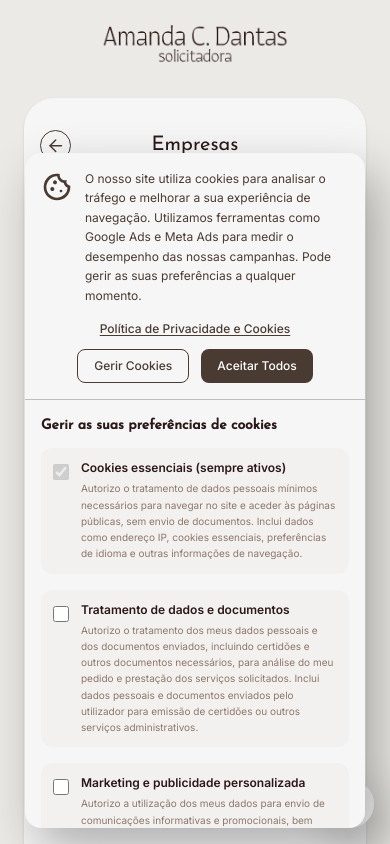
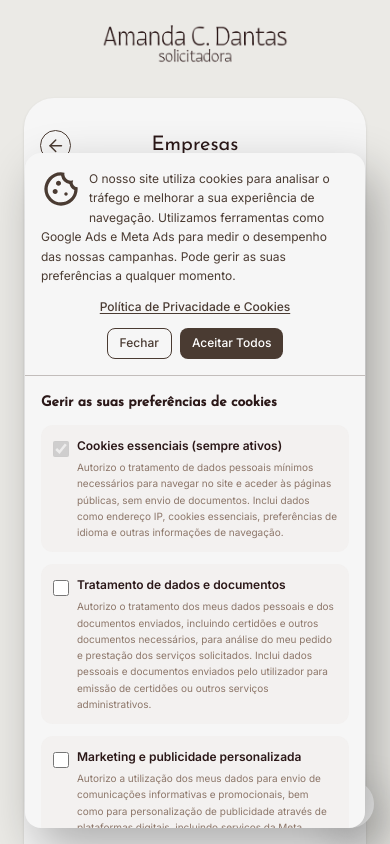
Before and after one commit to mateusabreucn/nacionalidade-portuguesa, a Next.js app: page /empresas in a window 390 px wide. Both pictures are taken after a click on the button "Gerir Cookies". Shown: the top 844 px of the page. Built offline with nearby package versions, Linux system fonts and the light colour scheme.

Commit message:
refactor: ajuste para responsividade e adição de um cookiesData

```diff
--- a/app/components/CookieBanner.tsx
+++ b/app/components/CookieBanner.tsx
@@ -3,6 +3,7 @@
 import { useState, useEffect, useRef } from "react";
 import Link from "next/link";
 import { CookieIcon } from "./Icons/CookieIcon";
+import { dadosDosCookies } from "./cookiesData";
 
 interface CookiePreferences {
   essential: boolean;
@@ -77,62 +78,57 @@ export default function CookieBanner() {
             flex flex-col
           "
         >
-          <div className="p-4 sm:p-6">
-            {/* Linha 1: Ícone + Texto */}
-            <div className="flex items-start gap-3 sm:gap-4">
-              <div className="shrink-0 mt-0.5">
-                <CookieIcon className="w-8 h-8 sm:w-10 sm:h-10 text-text-accent" />
+          <div className="p-[clamp(1rem,3vw,1.5rem)]">
+            {/* Linha 1: Ícone + Texto com Float para Wrap */}
+            <div className="block mb-[clamp(0.75rem,2vw,1rem)] text-[clamp(0.75rem,1.5vw,0.875rem)] text-text-accent leading-relaxed text-left">
+              <div className="float-left mr-[clamp(0.5rem,1.5vw,0.75rem)] mb-[clamp(0.1rem,0.5vw,0.25rem)]">
+                <CookieIcon className="w-[clamp(2.5rem,5vw,3.5rem)] h-[clamp(2.5rem,5vw,3.5rem)] text-text-accent" />
               </div>
-              <p className="text-xs sm:text-sm text-text-accent leading-relaxed">
-                O nosso site utiliza cookies para analisar o tráfego e melhorar
-                a sua experiência de navegação. Utilizamos ferramentas como
-                Google Ads e Meta Ads para medir o desempenho das nossas
-                campanhas. Pode gerir as suas preferências a qualquer momento.
-              </p>
+              {dadosDosCookies.textoPrincipalDoBanner}
             </div>
 
             {/* Linha 2: Botões */}
-            <div className="flex flex-col sm:flex-row items-center justify-between gap-3 mt-4">
+            <div className="flex flex-col sm:flex-row items-center justify-between gap-[clamp(0.75rem,2vw,1rem)]">
               <Link
-                href="/politica-privacidade"
+                href={dadosDosCookies.urlDoLinkDaPolitica}
                 className="
-              text-xs sm:text-sm font-medium text-text-accent
+                  text-[clamp(0.75rem,1.5vw,0.875rem)] font-medium text-text-accent
                   underline underline-offset-2
                   hover:brightness-75 transition-all
                   shrink-0
                 "
               >
-                Política de Privacidade e Cookies
+                {dadosDosCookies.textoDoLinkDaPolitica}
               </Link>
 
-              <div className="flex gap-3 shrink-0">
+              <div className="flex gap-[clamp(0.5rem,1.5vw,0.75rem)] shrink-0">
                 <button
                   onClick={() => {
                     setShowPreferences(!showPreferences);
                     if (showPreferences) setShowAdvanced(false);
                   }}
                   className="
-                px-4 sm:px-6 py-2
-                text-xs sm:text-sm font-medium text-text-accent
+                    px-[clamp(0.75rem,1.5vw,1.25rem)] py-[clamp(0.35rem,1.2vw,0.5rem)]
+                    text-[clamp(0.75rem,1.5vw,0.875rem)] font-medium text-text-accent
                     bg-transparent border border-border-accent rounded-lg
                     cursor-pointer
                     hover:bg-bg-modal transition-all
                   "
                 >
-                  Gerir Cookies
+                  {showPreferences ? dadosDosCookies.textosDosBotoes.fecharGerenciamento : dadosDosCookies.textosDosBotoes.gerirCookies}
                 </button>
 
                 <button
                   onClick={handleAcceptAll}
                   className="
-                px-4 sm:px-6 py-2
-                text-xs sm:text-sm font-medium text-white
+                    px-[clamp(0.75rem,1.5vw,1.25rem)] py-[clamp(0.35rem,1.2vw,0.5rem)]
+                    text-[clamp(0.75rem,1.5vw,0.875rem)] font-medium text-white
                     bg-btn-accent rounded-lg
                     cursor-pointer
                     hover:brightness-110 transition-all
                   "
                 >
-                  Aceitar Todos
+                  {dadosDosCookies.textosDosBotoes.aceitarTodos}
                 </button>
               </div>
             </div>
@@ -149,99 +145,48 @@ export default function CookieBanner() {
               opacity: showPreferences ? 1 : 0,
             }}
           >
-            <div className="px-4 sm:px-6 pb-4 sm:pb-6 border-t border-border-accent/30">
-              <h4 className="font-josefin text-sm sm:text-base font-semibold text-text-secondary mt-4 mb-3">
-                Gerir as suas preferências de cookies
+            <div className="px-[clamp(1rem,3vw,1.5rem)] pb-[clamp(1rem,3vw,1.5rem)] border-t border-border-accent/30">
+              <h4 className="font-josefin text-[clamp(0.875rem,1.5vw,1.125rem)] font-semibold text-text-secondary mt-4 mb-3">
+                {dadosDosCookies.tituloDoGerenciamento}
               </h4>
 
-              {/* Opção 1: Essenciais (sempre ativo) */}
-              <div className="mb-4 p-3 rounded-xl bg-bg-modal/50">
-                <label className="flex items-start gap-3 cursor-default">
+              {/* Opções Dinâmicas */}
+              {dadosDosCookies.opcoesDeCookies.map((opcao) => (
+                <div key={opcao.id} className="mb-[clamp(0.75rem,2vw,1rem)] p-[clamp(0.75rem,2vw,1rem)] rounded-xl bg-bg-modal/50">
+                  <label className={`flex items-start gap-[clamp(0.5rem,1.5vw,0.75rem)] ${opcao.sempreAtivoObrigatorio ? 'cursor-default' : 'cursor-pointer'}`}>
                     <input
                       type="checkbox"
-                    checked={true}
-                    disabled
-                    className="mt-1 w-4 h-4 accent-btn-accent shrink-0"
+                      checked={opcao.sempreAtivoObrigatorio ? true : preferences[opcao.id]}
+                      onChange={() => togglePreference(opcao.id)}
+                      disabled={opcao.sempreAtivoObrigatorio}
+                      className={`mt-1 w-[clamp(1rem,2vw,1.25rem)] h-[clamp(1rem,2vw,1.25rem)] accent-btn-accent shrink-0 ${opcao.sempreAtivoObrigatorio ? '' : 'cursor-pointer'}`}
                     />
                     <div>
-                    <span className="text-xs sm:text-sm font-semibold text-text-secondary block">
-                      Cookies essenciais (sempre ativos)
+                      <span className="text-[clamp(0.75rem,1.5vw,0.875rem)] font-semibold text-text-secondary block">
+                        {opcao.tituloDaOpcao}
                       </span>
-                    <span className="text-[10px] sm:text-xs text-text-muted leading-relaxed block mt-1">
-                      Autorizo o tratamento de dados pessoais mínimos
-                      necessários para navegar no site e aceder às páginas
-                      públicas, sem envio de documentos. Inclui dados como
-                      endereço IP, cookies essenciais, preferências de idioma e
-                      outras informações de navegação.
+                      <span className="text-[clamp(0.625rem,1.2vw,0.75rem)] text-text-muted leading-relaxed block mt-1">
+                        {opcao.textoDescritivo}
                       </span>
                     </div>
                   </label>
                 </div>
-
-              {/* Opção 2: Tratamento de dados e documentos */}
-              <div className="mb-4 p-3 rounded-xl bg-bg-modal/50">
-                <label className="flex items-start gap-3 cursor-pointer">
-                  <input
-                    type="checkbox"
-                    checked={preferences.dataProcessing}
-                    onChange={() => togglePreference("dataProcessing")}
-                    className="mt-1 w-4 h-4 accent-btn-accent shrink-0 cursor-pointer"
-                  />
-                  <div>
-                    <span className="text-xs sm:text-sm font-semibold text-text-secondary block">
-                      Tratamento de dados e documentos
-                    </span>
-                    <span className="text-[10px] sm:text-xs text-text-muted leading-relaxed block mt-1">
-                      Autorizo o tratamento dos meus dados pessoais e dos
-                      documentos enviados, incluindo certidões e outros
-                      documentos necessários, para análise do meu pedido e
-                      prestação dos serviços solicitados. Inclui dados pessoais
-                      e documentos enviados pelo utilizador para emissão de
-                      certidões ou outros serviços administrativos.
-                    </span>
-                  </div>
-                </label>
-              </div>
-
-              {/* Opção 3: Marketing e publicidade */}
-              <div className="mb-4 p-3 rounded-xl bg-bg-modal/50">
-                <label className="flex items-start gap-3 cursor-pointer">
-                  <input
-                    type="checkbox"
-                    checked={preferences.marketing}
-                    onChange={() => togglePreference("marketing")}
-                    className="mt-1 w-4 h-4 accent-btn-accent shrink-0 cursor-pointer"
-                  />
-                  <div>
-                    <span className="text-xs sm:text-sm font-semibold text-text-secondary block">
-                      Marketing e publicidade personalizada
-                    </span>
-                    <span className="text-[10px] sm:text-xs text-text-muted leading-relaxed block mt-1">
-                      Autorizo a utilização dos meus dados para envio de
-                      comunicações informativas e promocionais, bem como para
-                      personalização de publicidade através de plataformas
-                      digitais, incluindo serviços da Meta Platforms e da
-                      Google. Este consentimento é totalmente opcional e pode
-                      ser retirado a qualquer momento.
-                    </span>
-                  </div>
-                </label>
-              </div>
+              ))}
 
               {/* Ver mais preferências */}
               <button
                 onClick={() => setShowAdvanced(!showAdvanced)}
                 className="
-              text-xs sm:text-sm font-medium text-text-accent
+                  text-[clamp(0.75rem,1.5vw,0.875rem)] font-medium text-text-accent
                   underline underline-offset-2
                   cursor-pointer
                   hover:brightness-75 transition-all
-              mb-4
+                  mb-[clamp(0.75rem,2vw,1rem)]
                 "
               >
                 {showAdvanced
-                  ? "Ocultar preferências avançadas"
-                  : "Ver mais preferências de cookies"}
+                  ? dadosDosCookies.secaoAvancada.textoBotaoOcultar
+                  : dadosDosCookies.secaoAvancada.textoBotaoMostrar}
               </button>
 
               {/* Seção Avançada Expandível */}
@@ -255,46 +200,33 @@ export default function CookieBanner() {
                   opacity: showAdvanced ? 1 : 0,
                 }}
               >
-                <div className="p-3 sm:p-4 rounded-xl bg-bg-modal/70 border border-border-accent/20 mb-4">
-                  <div className="flex items-start gap-3">
-                    <span className="text-amber-600 text-base sm:text-lg mt-0.5 shrink-0">
+                <div className="p-[clamp(0.75rem,2vw,1rem)] rounded-xl bg-bg-modal/70 border border-border-accent/20 mb-[clamp(0.75rem,2vw,1rem)]">
+                  <div className="flex items-start gap-[clamp(0.5rem,1vw,0.75rem)]">
+                    <span className="text-amber-600 text-[clamp(1rem,2vw,1.125rem)] mt-0.5 shrink-0">
                       ⚠️
                     </span>
                     <div>
-                      <span className="text-xs sm:text-sm font-semibold text-text-secondary block mb-2">
-                        Recusar todos os cookies opcionais
+                      <span className="text-[clamp(0.75rem,1.5vw,0.875rem)] font-semibold text-text-secondary block mb-2">
+                        {dadosDosCookies.secaoAvancada.avisoDeRecusa.tituloDoAviso}
                       </span>
-                      <span className="text-[10px] sm:text-xs text-text-muted leading-relaxed block">
-                        Ao clicar em &ldquo;Recusar todos&rdquo;, você poderá
-                        navegar normalmente no site, mas alguns recursos
-                        permanecerão desativados: envio de formulários e
-                        marketing.
+                      <span className="text-[clamp(0.625rem,1.2vw,0.75rem)] text-text-muted leading-relaxed block">
+                        {dadosDosCookies.secaoAvancada.avisoDeRecusa.paragrafoExplicativo}
                       </span>
 
-                      <span className="text-[10px] sm:text-xs font-semibold text-text-secondary block mt-3 mb-1">
-                        Dados que ainda serão recolhidos (essenciais):
+                      <span className="text-[clamp(0.625rem,1.2vw,0.75rem)] font-semibold text-text-secondary block mt-3 mb-1">
+                        {dadosDosCookies.secaoAvancada.avisoDeRecusa.subtituloDosEssenciais}
                       </span>
-                      <ul className="text-[10px] sm:text-xs text-text-muted leading-relaxed list-disc pl-4 space-y-1">
-                        <li>
-                          <strong>Cookies essenciais:</strong> necessários para
-                          que o site funcione corretamente, como manutenção de
-                          sessão, carregamento de páginas e preferências de
-                          idioma.
+                      <ul className="text-[clamp(0.625rem,1.2vw,0.75rem)] text-text-muted leading-relaxed list-disc pl-4 space-y-1">
+                        {dadosDosCookies.secaoAvancada.avisoDeRecusa.listaDeDadosEssenciais.map((dado, index) => (
+                          <li key={index}>
+                            <strong>{dado.nomeDoDado}</strong> {dado.explicacaoDoDado}
                           </li>
-                        <li>
-                          <strong>Dados técnicos de navegação:</strong> endereço
-                          IP, tipo de navegador, resolução de ecrã, tempo de
-                          acesso às páginas — utilizados apenas para fins de
-                          segurança e funcionamento do site.
-                        </li>
+                        ))}
                       </ul>
 
                       <div className="mt-3 p-2 rounded-lg bg-amber-50/50 border border-amber-200/50">
-                        <span className="text-[10px] sm:text-xs text-text-accent leading-relaxed block">
-                          <strong>⚠️ Importante:</strong> Sem consentimento
-                          adicional, você não poderá enviar formulários ou fazer
-                          upload de documentos, nem receber comunicações de
-                          marketing ou publicidade personalizada.
+                        <span className="text-[clamp(0.625rem,1.2vw,0.75rem)] text-text-accent leading-relaxed block">
+                          <strong>⚠️ Importante:</strong> {dadosDosCookies.secaoAvancada.avisoDeRecusa.notaImportanteNoFinal}
                         </span>
                       </div>
                     </div>
@@ -303,15 +235,15 @@ export default function CookieBanner() {
                   <button
                     onClick={handleRejectAll}
                     className="
-                  mt-4 w-full
-                  px-4 py-2
-                  text-xs sm:text-sm font-medium text-text-accent
+                      mt-[clamp(0.75rem,2vw,1rem)] w-full
+                      px-[clamp(1rem,2vw,1.5rem)] py-[clamp(0.5rem,1.5vw,0.75rem)]
+                      text-[clamp(0.75rem,1.5vw,0.875rem)] font-medium text-text-accent
                       bg-transparent border border-border-accent rounded-lg
                       cursor-pointer
                       hover:bg-bg-modal transition-all
                     "
                   >
-                    Recusar Todos (manter apenas essenciais)
+                    {dadosDosCookies.textosDosBotoes.recusarTodos}
                   </button>
                 </div>
               </div>
@@ -321,14 +253,14 @@ export default function CookieBanner() {
                 onClick={handleSavePreferences}
                 className="
                   w-full
-              px-6 py-2.5
-              text-xs sm:text-sm font-medium text-white
+                  px-[clamp(1.5rem,3vw,2rem)] py-[clamp(0.625rem,1.5vw,0.875rem)]
+                  text-[clamp(0.75rem,1.5vw,0.875rem)] font-medium text-white
                   bg-btn-accent rounded-lg
                   cursor-pointer
                   hover:brightness-110 transition-all
                 "
               >
-                Salvar Preferências
+                {dadosDosCookies.textosDosBotoes.salvarPreferencias}
               </button>
             </div>
           </div>
--- /dev/null
+++ b/app/components/cookiesData.ts
@@ -0,0 +1,70 @@
+export interface OpcaoCookieData {
+  id: "essential" | "dataProcessing" | "marketing";
+  tituloDaOpcao: string;
+  textoDescritivo: string;
+  sempreAtivoObrigatorio?: boolean;
+}
+
+export const dadosDosCookies = {
+  textoPrincipalDoBanner:
+    "O nosso site utiliza cookies para analisar o tráfego e melhorar a sua experiência de navegação. Utilizamos ferramentas como Google Ads e Meta Ads para medir o desempenho das nossas campanhas. Pode gerir as suas preferências a qualquer momento.",
+  urlDoLinkDaPolitica: "/politica-privacidade",
+  textoDoLinkDaPolitica: "Política de Privacidade e Cookies",
+
+  textosDosBotoes: {
+    gerirCookies: "Gerir Cookies",
+    fecharGerenciamento: "Fechar",
+    aceitarTodos: "Aceitar Todos",
+    salvarPreferencias: "Salvar Preferências",
+    recusarTodos: "Recusar Todos (manter apenas essenciais)",
+  },
+
+  tituloDoGerenciamento: "Gerir as suas preferências de cookies",
+
+  opcoesDeCookies: [
+    {
+      id: "essential",
+      tituloDaOpcao: "Cookies essenciais (sempre ativos)",
+      textoDescritivo:
+        "Autorizo o tratamento de dados pessoais mínimos necessários para navegar no site e aceder às páginas públicas, sem envio de documentos. Inclui dados como endereço IP, cookies essenciais, preferências de idioma e outras informações de navegação.",
+      sempreAtivoObrigatorio: true,
+    },
+    {
+      id: "dataProcessing",
+      tituloDaOpcao: "Tratamento de dados e documentos",
+      textoDescritivo:
+        "Autorizo o tratamento dos meus dados pessoais e dos documentos enviados, incluindo certidões e outros documentos necessários, para análise do meu pedido e prestação dos serviços solicitados. Inclui dados pessoais e documentos enviados pelo utilizador para emissão de certidões ou outros serviços administrativos.",
+    },
+    {
+      id: "marketing",
+      tituloDaOpcao: "Marketing e publicidade personalizada",
+      textoDescritivo:
+        "Autorizo a utilização dos meus dados para envio de comunicações informativas e promocionais, bem como para personalização de publicidade através de plataformas digitais, incluindo serviços da Meta Platforms e da Google. Este consentimento é totalmente opcional e pode ser retirado a qualquer momento.",
+    },
+  ] as OpcaoCookieData[],
+
+  secaoAvancada: {
+    textoBotaoMostrar: "Ver mais preferências de cookies",
+    textoBotaoOcultar: "Ocultar preferências avançadas",
+    avisoDeRecusa: {
+      tituloDoAviso: "Recusar todos os cookies opcionais",
+      paragrafoExplicativo:
+        "Ao clicar em “Recusar todos”, você poderá navegar normalmente no site, mas alguns recursos permanecerão desativados: envio de formulários e marketing.",
+      subtituloDosEssenciais: "Dados que ainda serão recolhidos (essenciais):",
+      listaDeDadosEssenciais: [
+        {
+          nomeDoDado: "Cookies essenciais:",
+          explicacaoDoDado:
+            "necessários para que o site funcione corretamente, como manutenção de sessão, carregamento de páginas e preferências de idioma.",
+        },
+        {
+          nomeDoDado: "Dados técnicos de navegação:",
+          explicacaoDoDado:
+            "endereço IP, tipo de navegador, resolução de ecrã, tempo de acesso às páginas — utilizados apenas para fins de segurança e funcionamento do site.",
+        },
+      ],
+      notaImportanteNoFinal:
+        "Sem consentimento adicional, você não poderá enviar formulários ou fazer upload de documentos, nem receber comunicações de marketing ou publicidade personalizada.",
+    },
+  },
+};
```
Lines whose indentation alone changed are shown as unchanged.
